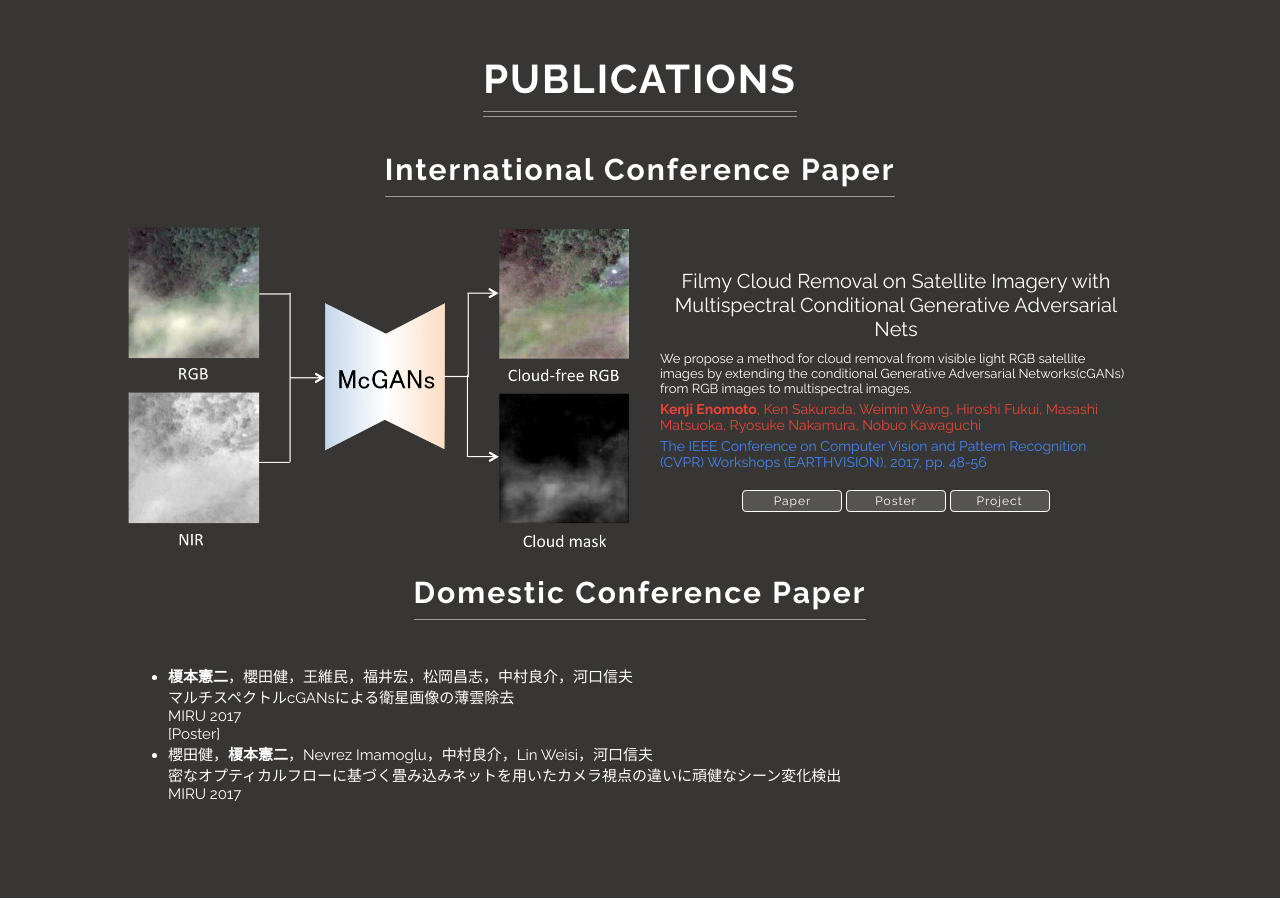
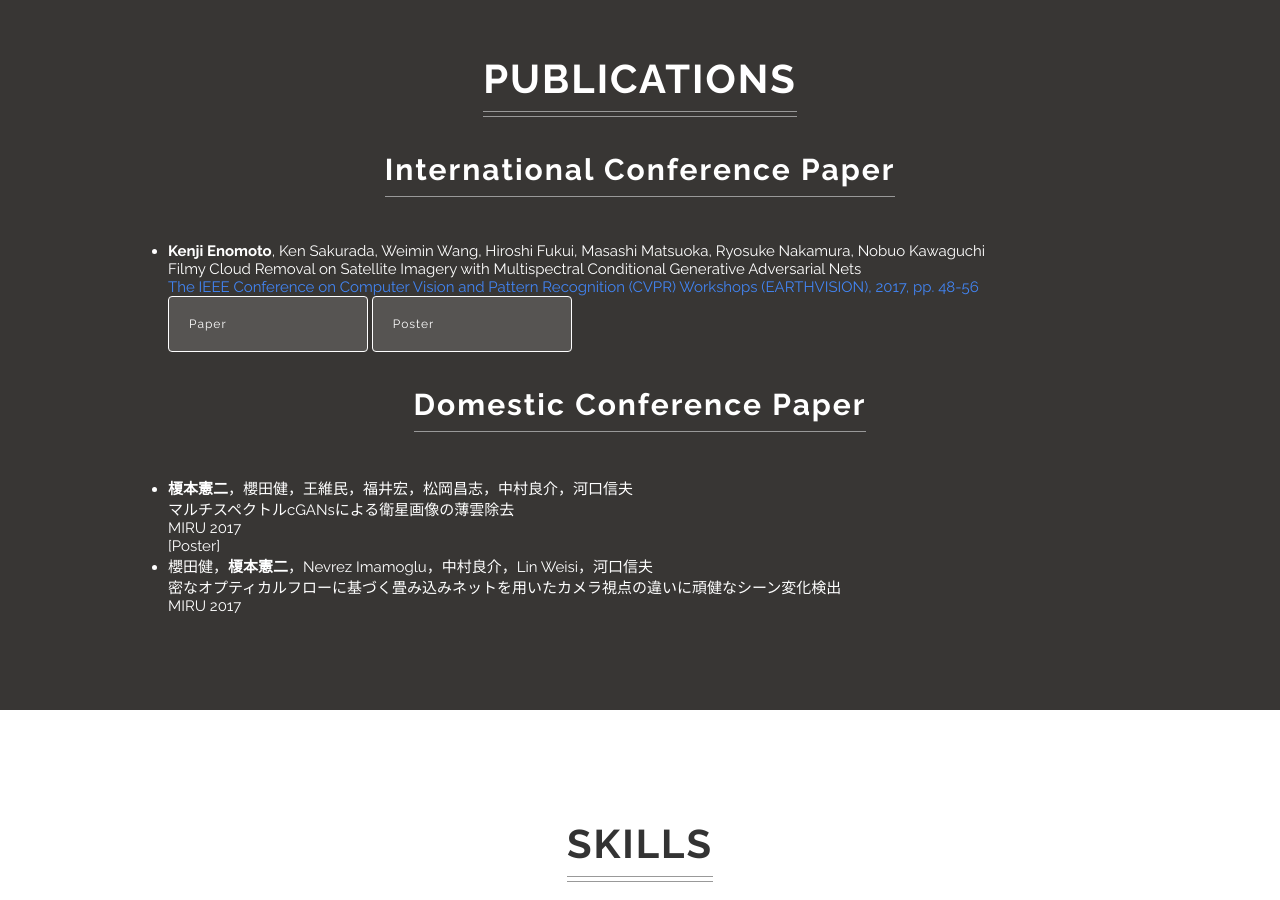
Before and after one commit to enomotokenji/enomotokenji.github.io, a Jekyll site: the page index.html, which Jekyll copies as it is, in a window 1280 px wide and 900 px high, scrolled down 1858 px. Built offline with Jekyll 4.4.1, drawn with Linux system fonts in a browser that asks for light colours; nearby versions of some CDN libraries.

Commit message:
updated publications

```diff
--- a/index.html
+++ b/index.html
@@ -97,31 +97,16 @@
         <h2 class="heading">PUBLICATIONS</h2><br>
         <h2 class="sub-heading">International Conference Paper</h2>
         <div class="pub-wrapper">
-            <div class="pub-box">
-                <div class="pub-cell">
-                    <img class="pub-image" src="publications/cvprw2017/cvprw2017_image.png">
-                </div>
-                <div class="pub-cell">
-                    <div class="pub-i-description">
-                        <div class="pub-description-inner">
-                            <div class="pub-text">
-                                <div class="pub-title">
-                                    Filmy Cloud Removal on Satellite Imagery with Multispectral Conditional Generative Adversarial Nets
-                                </div>
-                                <div class="pub-detail">
-                                    We propose a method for cloud removal from visible light RGB satellite images by extending the conditional Generative Adversarial Networks(cGANs) from RGB images to multispectral images.
-                                </div>
-                                <div class="pub-author">
-                                    <strong>Kenji Enomoto</strong>, Ken Sakurada, Weimin Wang, Hiroshi Fukui, Masashi Matsuoka, Ryosuke Nakamura, Nobuo Kawaguchi
-                                </div>
-                                <div class="pub-conference">The IEEE Conference on Computer Vision and Pattern Recognition (<a href="http://cvpr2017.thecvf.com/" class="link">CVPR</a>) Workshops (<a href="https://www.grss-ieee.org/earthvision2017/" class="link">EARTHVISION</a>), 2017, pp. 48-56</div>
-                                <a href="publications/cvprw2017/cvprw2017_paper.pdf" target="_blank" class="button button-ghost">Paper</a>
-                                <a href="publications/cvprw2017/cvprw2017_poster.pdf" target="_blank" class="button button-ghost">Poster</a>
-                                <a href="projects/cloud_removal/index.html" class="button button-ghost">Project</a>
-                            </div>
-                        </div>
-                    </div>
-                </div>
+            <div class="pub-d-description">
+                <ul>
+                    <li>
+                        <div class="pub-d-author"><strong>Kenji Enomoto</strong>, Ken Sakurada, Weimin Wang, Hiroshi Fukui, Masashi Matsuoka, Ryosuke Nakamura, Nobuo Kawaguchi
+                        <div class="pub-d-title">Filmy Cloud Removal on Satellite Imagery with Multispectral Conditional Generative Adversarial Nets
+                        <div class="pub-conference">The IEEE Conference on Computer Vision and Pattern Recognition (<a href="http://cvpr2017.thecvf.com/" class="link">CVPR</a>) Workshops (<a href="https://www.grss-ieee.org/earthvision2017/" class="link">EARTHVISION</a>), 2017, pp. 48-56</div>
+                        <a href="publications/cvprw2017/cvprw2017_paper.pdf" target="_blank" class="button button-ghost">Paper</a>
+                        <a href="publications/cvprw2017/cvprw2017_poster.pdf" target="_blank" class="button button-ghost">Poster</a>
+                    </li>
+                </ul>
             </div>
         </div>
         <h2 class="sub-heading">Domestic Conference Paper</h2>
```
